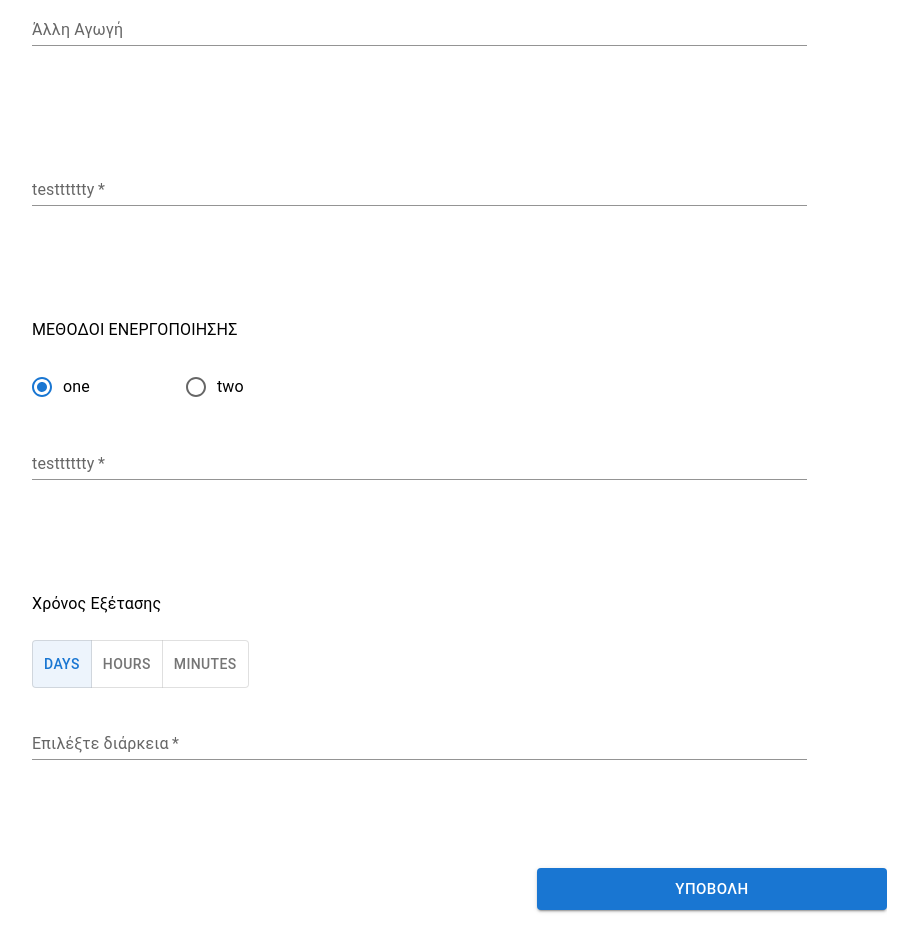
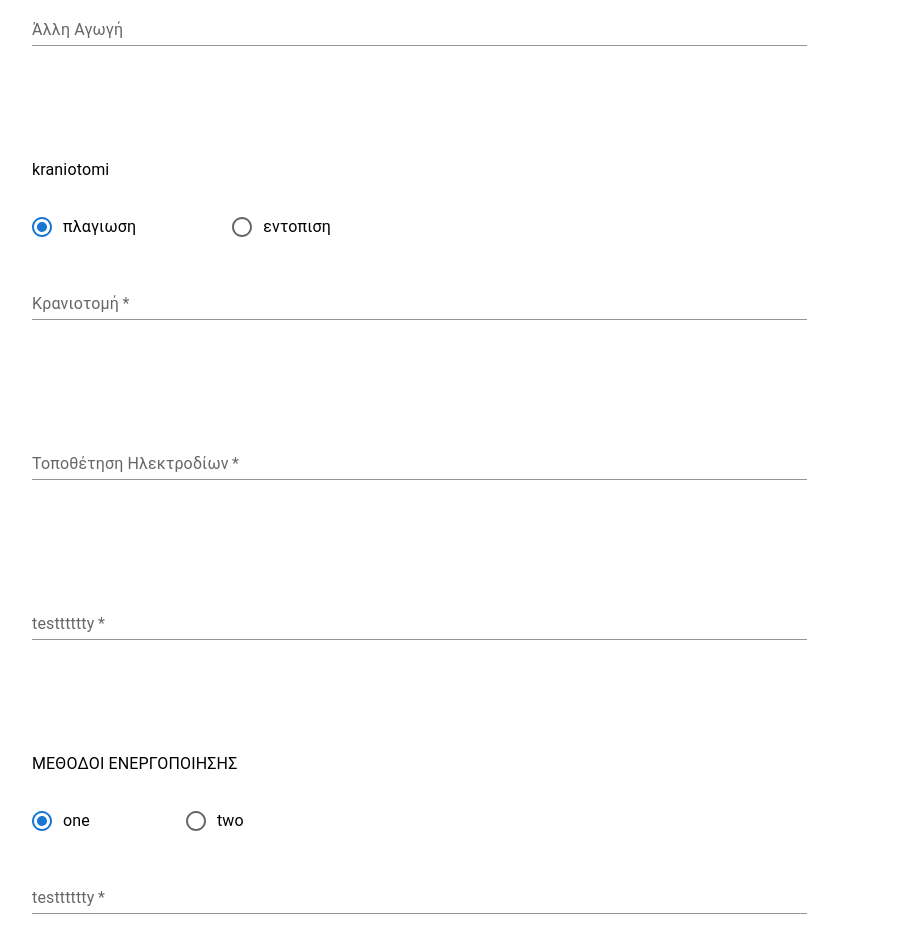
Before and after one commit to papakonv88/doc-forms, a Next.js app: page /patient in a window 1280 px wide. Shown: the part 1980-2915 px from the top of the page, without its empty margins (203-1121 px from the left). Built offline with nearby package versions, Linux system fonts and the light colour scheme.

Commit message:
New commit

```diff
--- a/pages/patient/index.tsx
+++ b/pages/patient/index.tsx
@@ -31,6 +31,11 @@ function Patient() {
         },
         antispasmodiki_agogi: '',
         alli_agogi: '',
+        kraniotomi: {
+            radio: '',
+            string: ''
+        },
+        topothetisi_ilektrodion: '',
         methodoi_energopoiisis: {
             radio: '',
             string: ''
@@ -52,6 +57,8 @@ function Patient() {
         aitia_eksetasis: false,
         antispasmodiki_agogi: false,
         alli_agogi: false,
+        kraniotomi: false,
+        topothetisi_ilektrodion: false,
         test: false,
         methodoi_energopoiisis: false,
         xronos_eksetasis: false
--- a/settings.json
+++ b/settings.json
@@ -145,6 +145,45 @@
         "required": false
       },
       {
+        "propertyName": "kraniotomi",
+        "alternateName": "",
+        "title": "kraniotomi",
+        "label": "Κρανιοτομή",
+        "type": "dropdownWithRadio",
+        "errorMsg": "Εισάγετε μια τιμή από την λίστα",
+        "validator": "^.+$",
+        "values": [
+          "πλαγιωση",
+          "εντοπιση"
+        ],
+        "radios": {
+          "πλαγιωση": [
+            "ΔΕ", "ΑΡ", "ΑΜΦΟΤΕΡΟΠΛΕΥΡΑ"
+          ],
+          "εντοπιση": [
+            "ΜΕΤΩΠΙΑΙΑ", "ΚΡΟΤΑΦΙΚΑ", "ΒΡΕΓΜΑΤΙΚΑ", "ΚΕΝΤΡΙΚΑ", "ΙΝΙΑΚΑ"
+          ],
+          "errorMsg": {}
+        },
+        "required": true
+      },
+      {
+        "propertyName": "topothetisi_ilektrodion",
+        "alternateName": "",
+        "title": "topothetisi_ilektrodion",
+        "label": "Τοποθέτηση Ηλεκτροδίων",
+        "type": "dropdown",
+        "errorMsg": "Επιλέξτε μια τιμή από την λίστα",
+        "validator": "^.+$",
+        "values": [
+          "ΔΙΕΘΝΕΣ ΣΥΣΤΗΜΑ 10-20",
+          "ΔΙΕΘΝΕΣ ΣΥΣΤΗΜΑ 10-20 ΜΕ ΧΑΜΗΛΗ ΚΡΟΤΑΦΙΚΗ ΑΛΥΣΟ",
+          "ΔΙΕΘΝΕΣ ΣΥΣΤΗΜΑ 10-20 ΜΕ ΕΠΙΠΛΕΟΝ Τ1, Τ2 ΗΛΕΚΤΡΟΔΙΑ",
+          "ΔΙΕΘΝΕΣ ΣΥΣΤΗΜΑ 10-10"
+        ],
+        "required": true
+      },
+      {
         "propertyName": "test",
         "alternateName": "",
         "title": "tipos katagrafis",
```
